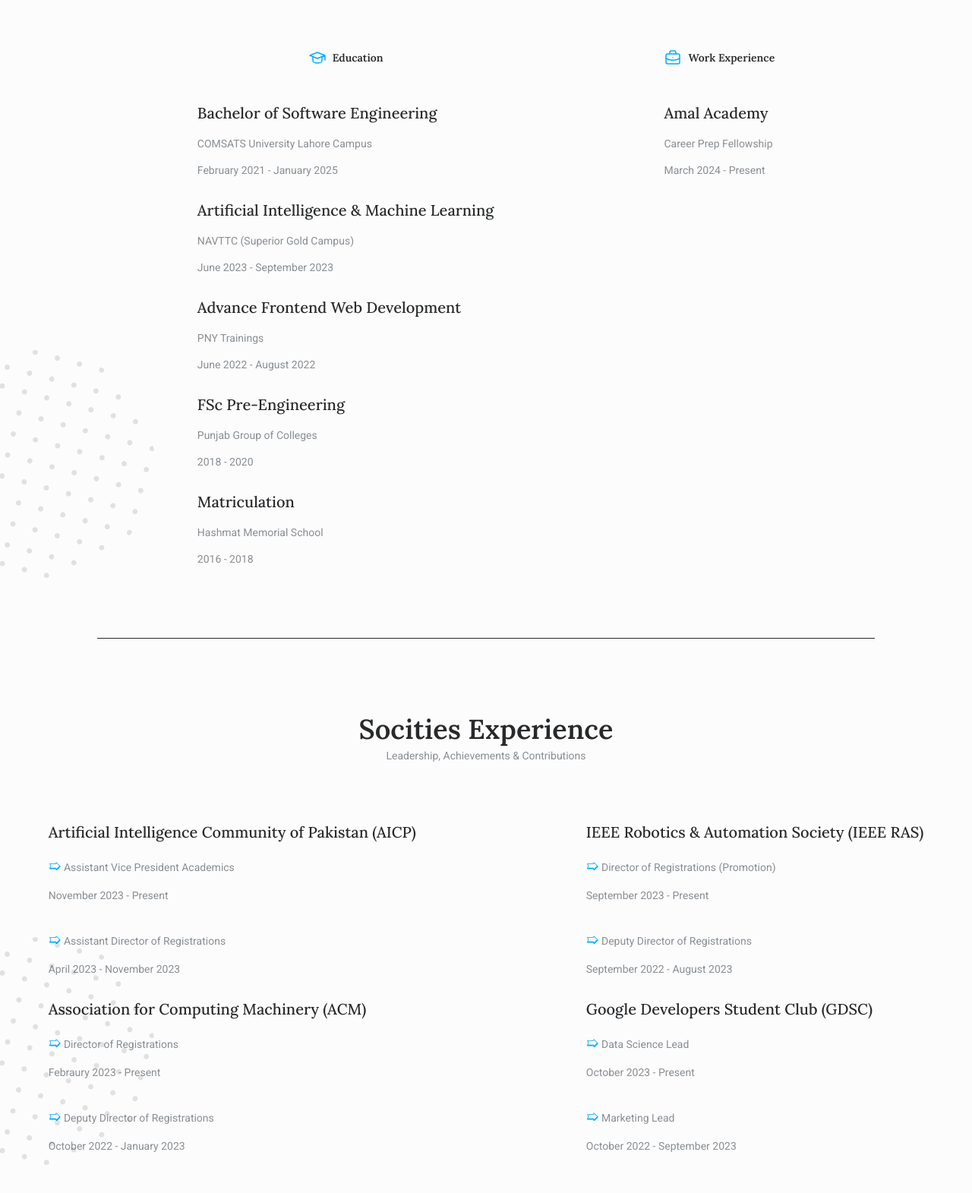
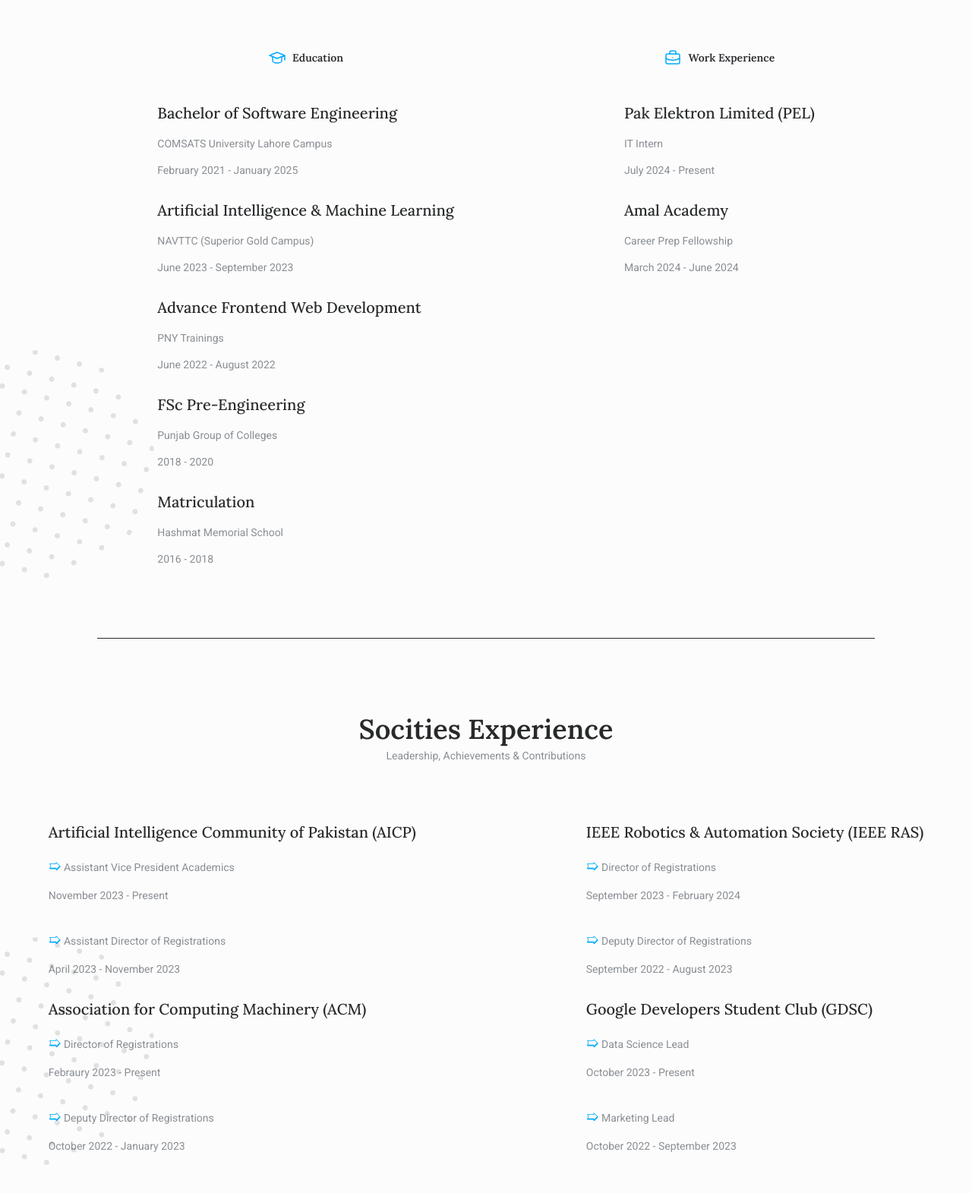
Before and after one commit to Syed-Asfar-27/Personal-Portfolio-Website, a plain HTML site: page index.html in a window 1280 px wide. Shown: the part 2560-4131 px from the top of the page at 76% size. Drawn offline with nearby package versions, Linux system fonts and the light colour scheme.

Commit message:
Update index.html

```diff
--- a/index.html
+++ b/index.html
@@ -492,9 +492,14 @@
 
                         <div class="qualification__info">
                             <div>
+                                <h3 class="qualification__name">Pak Elektron Limited (PEL)</h3>
+                                <span class="qualification__country">IT Intern</span> <br>
+                                <span class="qualification__year">July 2024 - Present</span>
+                            </div>
+                            <div>
                                 <h3 class="qualification__name">Amal Academy</h3>
                                 <span class="qualification__country">Career Prep Fellowship</span> <br>
-                                <span class="qualification__year">March 2024 - Present</span>
+                                <span class="qualification__year">March 2024 - June 2024</span>
                             </div>
 
                         </div>
@@ -538,8 +543,8 @@
                                     <div class="qualification__info">
                                         <div>
                                             <h3 class="qualification__name">IEEE Robotics & Automation Society (IEEE RAS)</h3>
-                                            <span class="qualification__country"><span style="color: #00abfb; font-size: 20px;">&#10159;</span>&nbsp;Director of Registrations (Promotion)</span> <br>
-                                            <span class="qualification__year">September 2023 - Present</span>
+                                            <span class="qualification__country"><span style="color: #00abfb; font-size: 20px;">&#10159;</span>&nbsp;Director of Registrations</span> <br>
+                                            <span class="qualification__year">September 2023 - February 2024</span>
                                             <br><br>
                                             <span class="qualification__country"><span style="color: #00abfb; font-size: 20px;">&#10159;</span>&nbsp;Deputy Director of Registrations</span> <br>
                                             <span class="qualification__year">September 2022 - August 2023</span>
@@ -877,12 +882,6 @@
                             <path d="M9 19c-4.3 1.4 -4.3 -2.5 -6 -3m12 5v-3.5c0 -1 .1 -1.4 -.5 -2c2.8 -.3 5.5 -1.4 5.5 -6a4.6 4.6 0 0 0 -1.3 -3.2a4.2 4.2 0 0 0 -.1 -3.2s-1.1 -.3 -3.5 1.3a12.3 12.3 0 0 0 -6.2 0c-2.4 -1.6 -3.5 -1.3 -3.5 -1.3a4.2 4.2 0 0 0 -.1 3.2a4.6 4.6 0 0 0 -1.3 3.2c0 4.6 2.7 5.7 5.5 6c-.6 .6 -.6 1.2 -.5 2v3.5" />
                           </svg>
                     </a>
-                    <a href="https://twitter.com/asfar_ahmad_" target="_blank" class="home__social-link">
-                        <svg xmlns="http://www.w3.org/2000/svg" class="icon icon-tabler icon-tabler-brand-twitter" width="24" height="24" viewBox="0 0 24 24" stroke-width="1.5" stroke="#00abfb" fill="none" stroke-linecap="round" stroke-linejoin="round">
-                            <path stroke="none" d="M0 0h24v24H0z" fill="none"/>
-                            <path d="M22 4.01c-1 .49 -1.98 .689 -3 .99c-1.121 -1.265 -2.783 -1.335 -4.38 -.737s-2.643 2.06 -2.62 3.737v1c-3.245 .083 -6.135 -1.395 -8 -4c0 0 -4.182 7.433 4 11c-1.872 1.247 -3.739 2.088 -6 2c3.308 1.803 6.913 2.423 10.034 1.517c3.58 -1.04 6.522 -3.723 7.651 -7.742a13.84 13.84 0 0 0 .497 -3.753c-.002 -.249 1.51 -2.772 1.818 -4.013z" />
-                          </svg>
-                    </a>
                     <a href="https://ciitlahore.academia.edu/SyedAsfarAhmadBukhari" target="_blank" class="home__social-link">
                         <svg xmlns="http://www.w3.org/2000/svg" class="icon icon-tabler icon-tabler-typography" width="24" height="24" viewBox="0 0 24 24" stroke-width="1.5" stroke="#00abfb" fill="none" stroke-linecap="round" stroke-linejoin="round">
                             <path stroke="none" d="M0 0h24v24H0z" fill="none"/>
```
